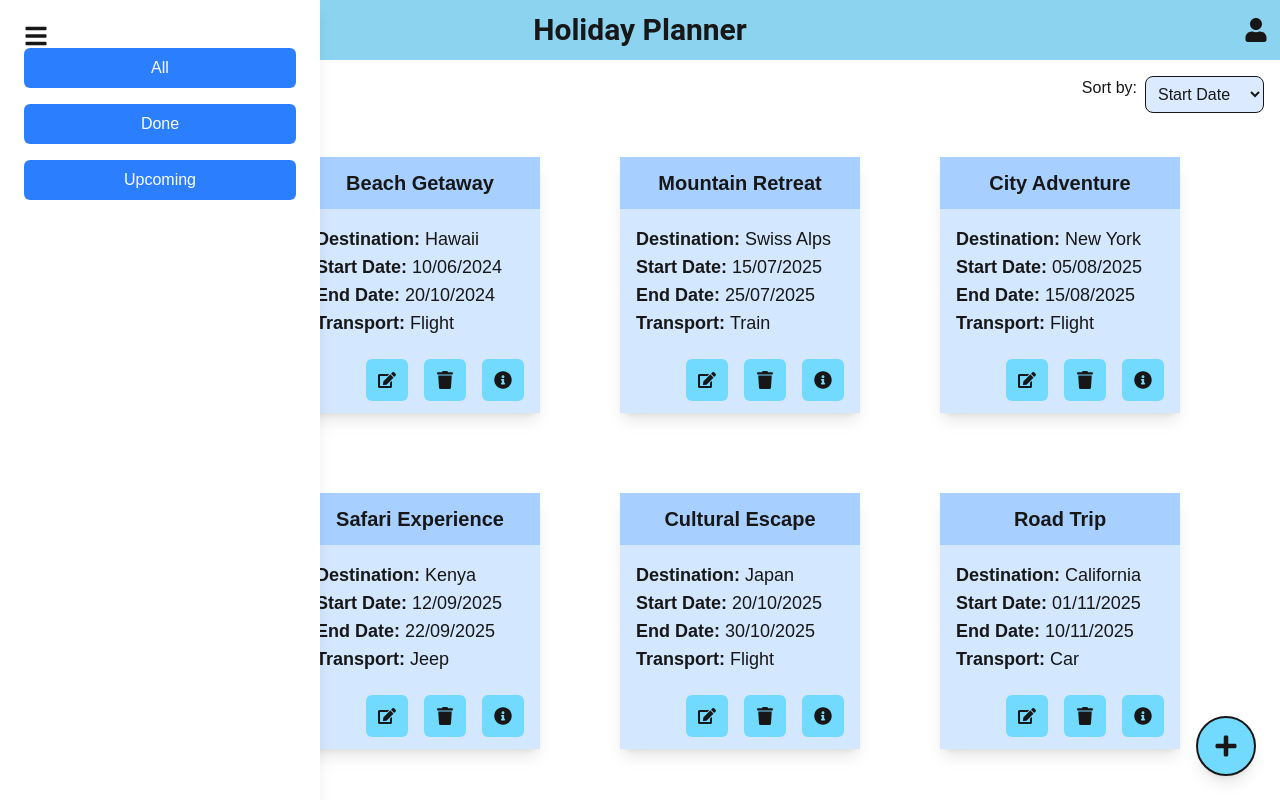
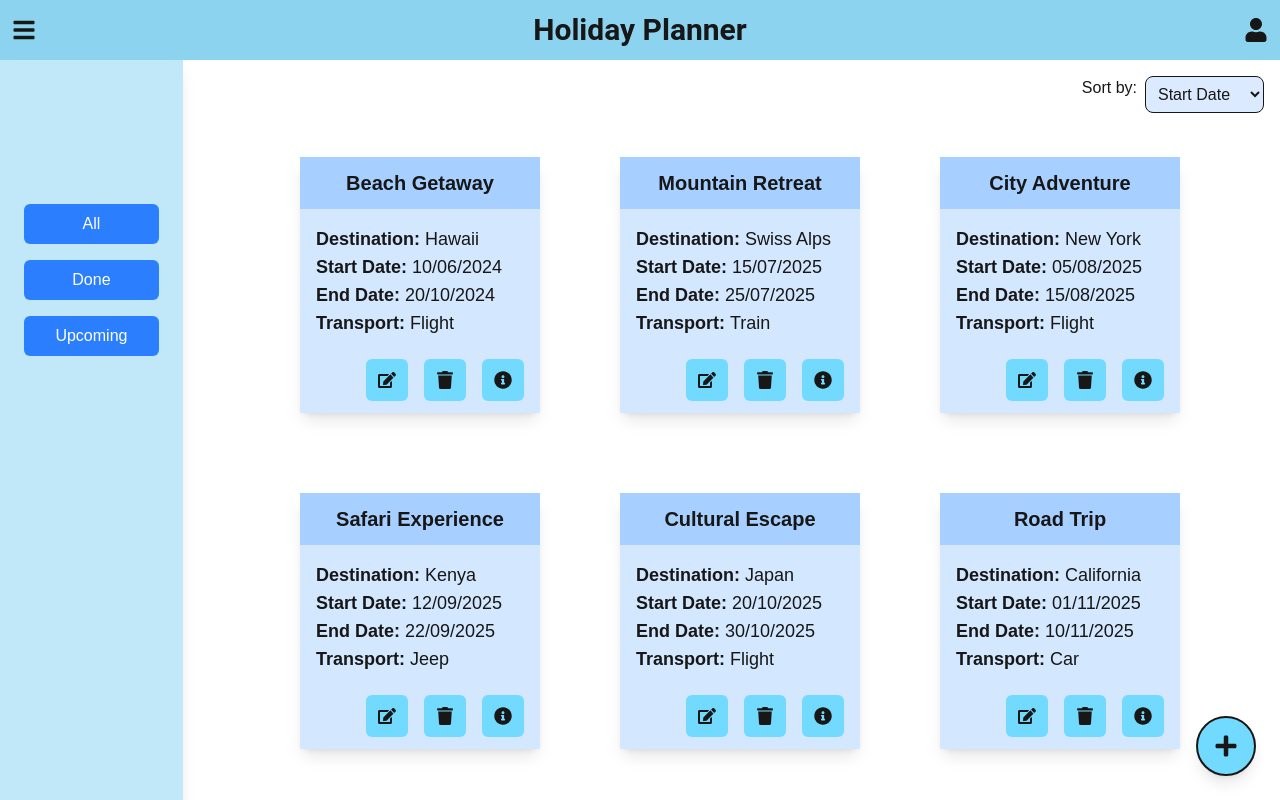
Before and after one commit to criss05/holiday_planner, a Next.js app: page / in a window 1280 px wide. Both pictures are taken after a click on the icon 24 px from the left and 30 px from the top of the page. Shown: the top 800 px of the page. Built offline with nearby package versions, Linux system fonts and the light colour scheme.

Commit message:
ChangeMenuTransition

```diff
--- a/src/components/UI/FilterMenu.js
+++ b/src/components/UI/FilterMenu.js
@@ -1,14 +1,15 @@
 import FilterButton from "./FilterButton";
-import { FaBars } from "react-icons/fa";
 
 
 export default function FilterMenu({ isVisible, onClose, onFilterChange }) {
   if (!isVisible) return null;
 
   return (
-    <div className="fixed top-0 left-0 h-full w-1/4 bg-white shadow-lg z-50">
-      <div className="flex flex-col p-6">
-        <FaBars className="text-2xl cursor-pointer" onClick={onClose}/>
+    <div className={`fixed top-15 left-0 h-full w-1/7 bg-[#8ad4f186] shadow-lg z-50 transform transition-transform duration-300 ${
+        isVisible ? "translate-x-0" : "-translate-x-full"
+      }`}
+      >
+      <div className="flex flex-col p-6 mt-30">
         <FilterButton
           label="All"
           onClick={() => onFilterChange("All")}
```
